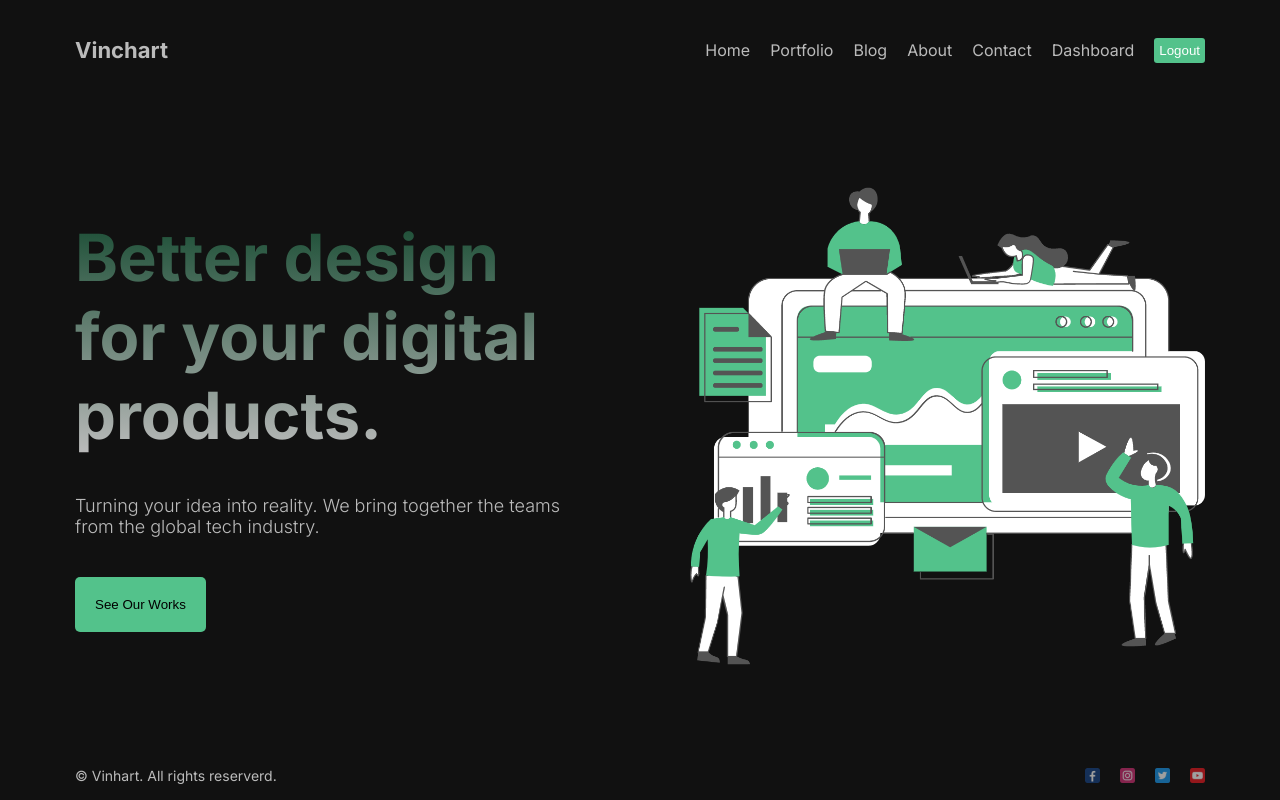
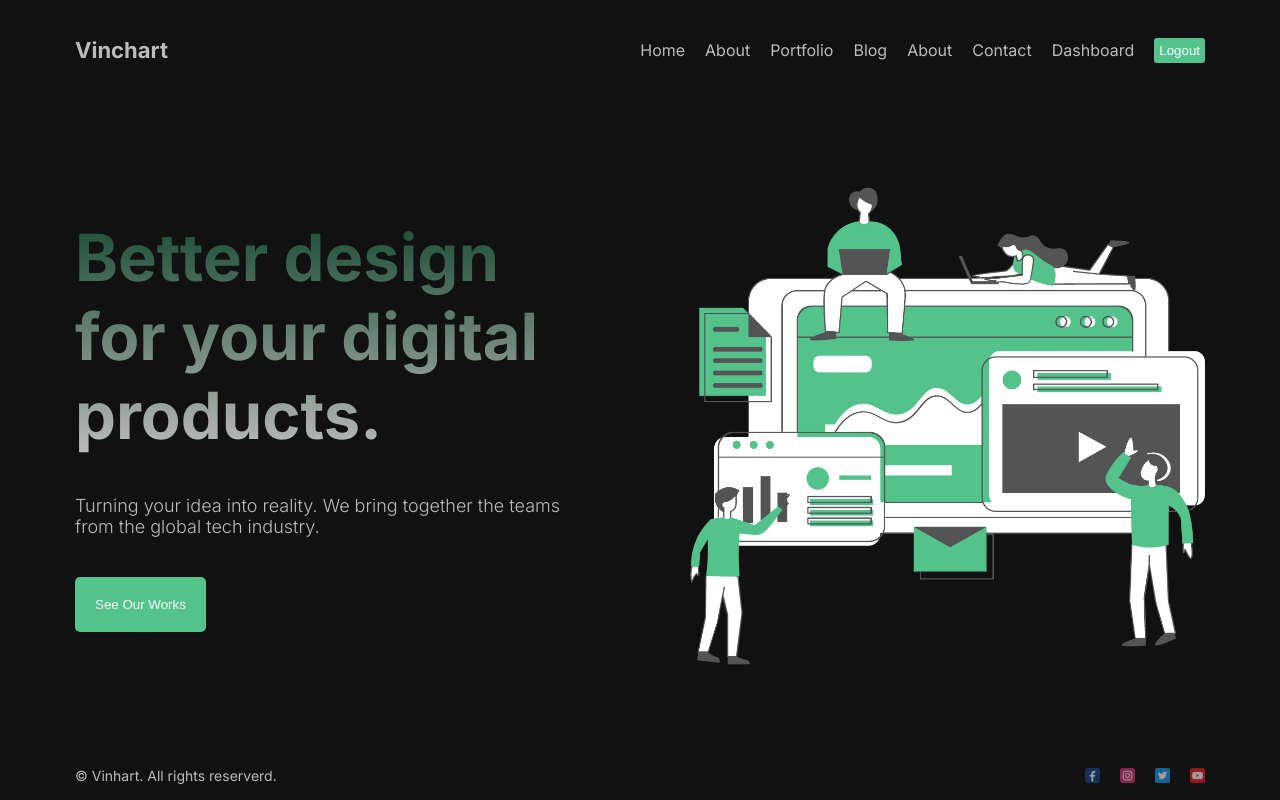
Before and after one commit to mirzasahin/nextjs-fullstack-app, a Next.js app: page / in a window 1280 px wide. Built offline with nearby package versions, Linux system fonts and the light colour scheme.

Commit message:
Update navbar

```diff
--- a/src/app/page.module.css
+++ b/src/app/page.module.css
@@ -37,4 +37,5 @@
   border: none;
   border-radius: 5px;
   width: max-content;
+  color: white;
 }
--- a/src/components/navbar/Navbar.jsx
+++ b/src/components/navbar/Navbar.jsx
@@ -11,26 +11,31 @@ const links = [
   },
   {
     id: 2,
+    title: "About",
+    url: "/about",
+  },
+  {
+    id: 3,
     title: "Portfolio",
     url: "/portfolio",
   },
   {
-    id: 3,
+    id: 4,
     title: "Blog",
     url: "/blog",
   },
   {
-    id: 4,
+    id: 5,
     title: "About",
     url: "/about",
   },
   {
-    id: 5,
+    id: 6,
     title: "Contact",
     url: "/contact",
   },
   {
-    id: 6,
+    id: 7,
     title: "Dashboard",
     url: "/dashboard",
   },
@@ -42,13 +47,13 @@ const Navbar = () => {
       <Link href={'/'} className={styles.logo}>Vinchart</Link>
       <div className={styles.links}>
         {links.map((link) => (
-          <Link key={link.id  } href={link.url} className={styles.link}>{link.title}</Link>
+          <Link key={link.id} href={link.url} className={styles.link}>{link.title}</Link>
         ))}
         <button
-        className={styles.logout}
-        onClick={() => {
-          console.log("Logged out")
-        }}>Logout</button>
+          className={styles.logout}
+          onClick={() => {
+            console.log("Logged out")
+          }}>Logout</button>
       </div>
     </div>
   )
```
Also changed, not shown: src/app/about/page.jsx (+6 -1 lines).
